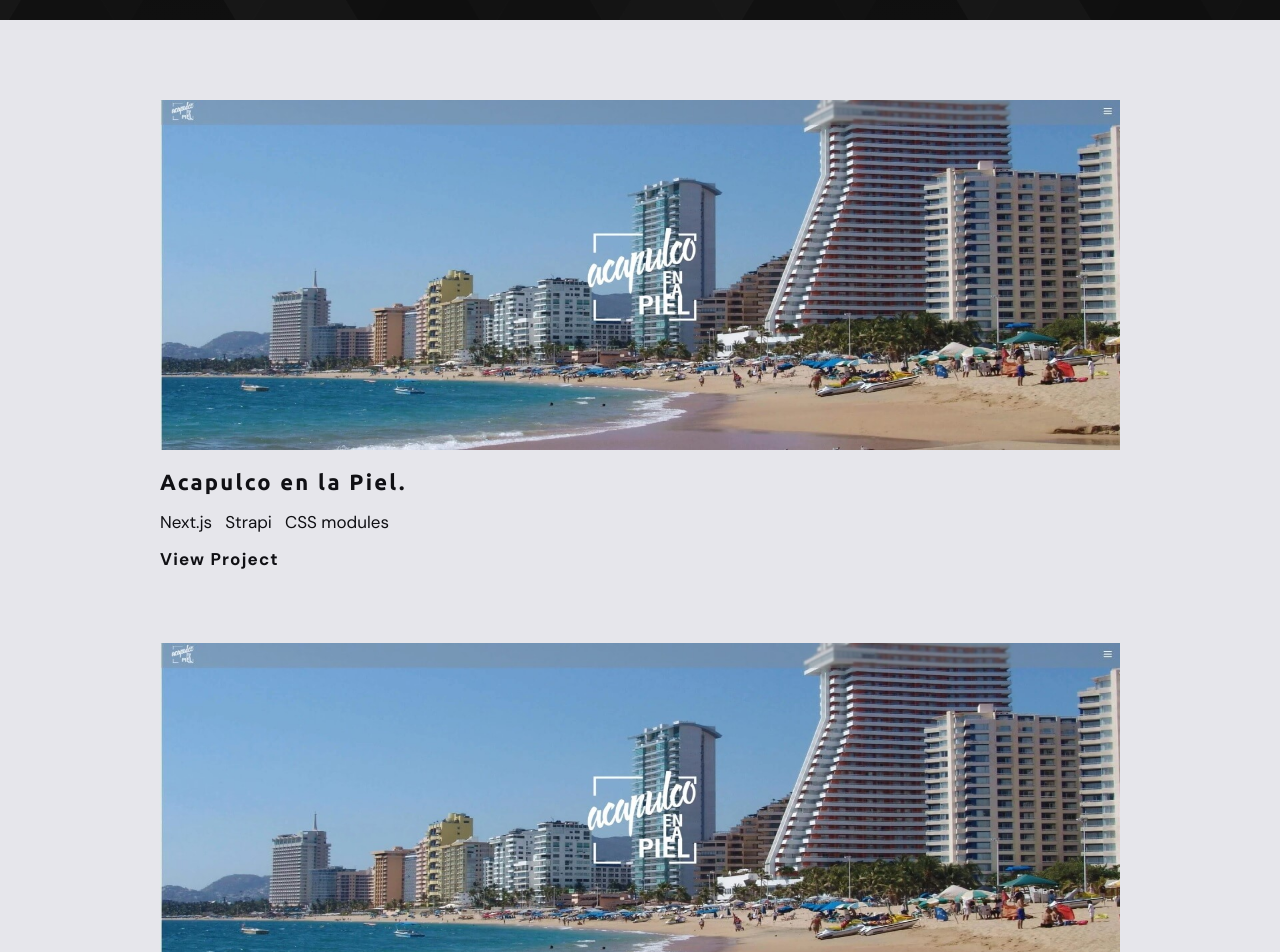
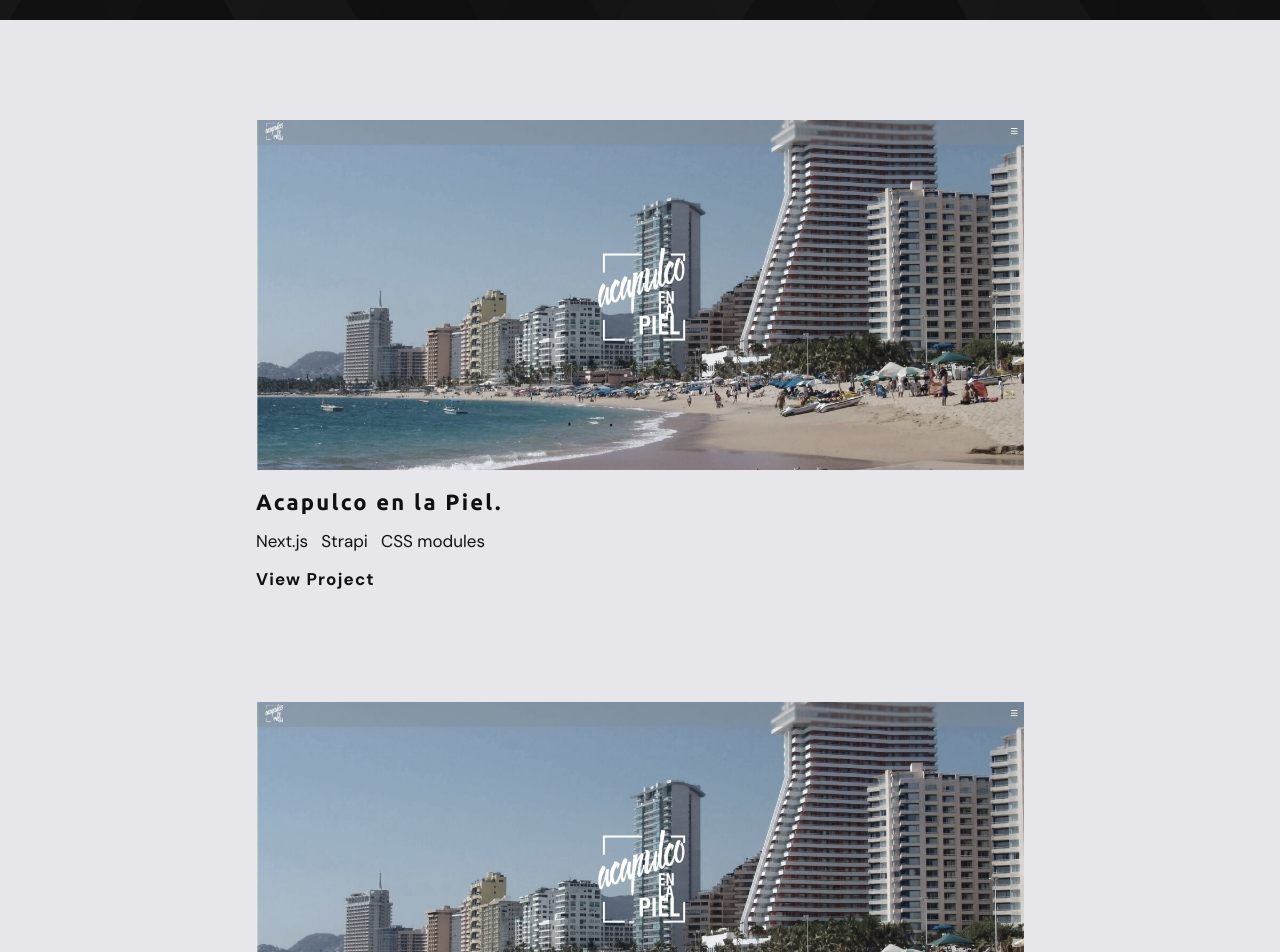
Before and after one commit to davehernandez92/davedev-portfolio-NextJs, a Next.js app: page /components/heroWork in a window 1280 px wide. Shown: the part 780-1732 px from the top of the page. Built offline with nearby package versions, Linux system fonts and the light colour scheme.

Commit message:
projects animations

```diff
--- a/src/pages/components/heroWork.js
+++ b/src/pages/components/heroWork.js
@@ -1,24 +1,27 @@
 /* eslint-disable react/no-unescaped-entities */
 
-import { useState, useEffect } from "react";
+import { useState, useEffect, useRef } from "react";
 import Image from "next/image";
 import Link from "next/link";
-import { useInView } from "framer-motion";
-import { motion } from "framer-motion";
+import { motion, useInView } from "framer-motion";
 import acapulco from "../../../public/images/acapulcoEnlaPiel.jpg";
 
 import styles from "../../styles/heroWork.module.css";
 
 export default function HeroWork() {
   const [isClicked, setIsClicked] = useState(false);
-  const { ref } = useInView({
-    triggerOnce: true,
-    threshold: 0.1,
-  });
+
+  const ref1 = useRef(null);
+  const isInView = useInView(ref1, { once: true });
+  const ref2 = useRef(null);
+  const isInView2 = useInView(ref2, { once: true });
+
+  useEffect(() => {
+    console.log("Element is in view: ", isInView)
+  }, [isInView])
 
   const handleClick = () => {
     setIsClicked(true);
-
   };
 
   const animateVariants = {
@@ -39,11 +42,11 @@
 
 
 
+
   return (
     <>
       <motion.div
         className={` ${styles.hero}`}
-        ref={ref}
         initial={{ opacity: 0, y: 15 }} // Initial state: invisible
         animate={{ opacity: 1, y: 0 }} // Animation state: visible if in view, otherwise invisible and y position at -15
         transition={{ delay: 0.3, duration: 0.5 }} // Delay of 0.5s
@@ -87,7 +90,6 @@
         {/* Jump in click  */}
         <div className={styles.container}>
           <motion.div
-            ref={ref}
             className={`${styles.pulse}`}
             onClick={handleClick}
             initial={animateVariants3.initial}
@@ -103,8 +105,15 @@
 
       <motion.div id="fullScreenSlide" className={styles.fullScreenSlide}>
         {/* Projects */}
-        <div className={styles.project__wrap}>
+        <motion.div
+          className={styles.project__wrap}
+          ref={ref1}
+          initial={{ opacity: 0, y: 50 }}
+          animate={isInView ? { opacity: 1, y: 0 } : ""}
+          transition={{ duration: 0.5, delay: 0.3 }}
+        >
           <Link href={"/"} className={styles.project__wrapLink}>
+            <motion.div className={styles.img__div}>
               <Image
                 src={acapulco}
                 priority={true}
@@ -113,6 +122,8 @@
                 height={300}
                 width={550}
               />
+            </motion.div>
+
             <h2 className={styles.project__title}>Acapulco en la Piel. </h2>
             <div className={styles.project__stack}>
               <p className={styles.project__text}>Next.js</p>
@@ -122,10 +133,17 @@
 
             <p className={`${styles.project__view}`}>View Project</p>
           </Link>
-        </div>
+        </motion.div>
 
-        <div className={styles.project__wrap}>
+        <motion.div
+          className={styles.project__wrap}
+          ref={ref2}
+          initial={{ opacity: 0, y: 50 }}
+          animate={isInView2 ? { opacity: 1, y: 0 } : ""}
+          transition={{ duration: 0.5, delay: 0.3 }}
+        >
           <Link href={"/"} className={styles.project__wrapLink}>
+            <motion.div className={styles.img__div}>
               <Image
                 src={acapulco}
                 priority={true}
@@ -134,15 +152,18 @@
                 height={300}
                 width={550}
               />
+            </motion.div>
+
             <h2 className={styles.project__title}>Acapulco en la Piel. </h2>
             <div className={styles.project__stack}>
               <p className={styles.project__text}>Next.js</p>
               <p className={styles.project__text}>Strapi</p>
               <p className={styles.project__text}>CSS modules</p>
             </div>
+
             <p className={`${styles.project__view}`}>View Project</p>
           </Link>
-        </div>
+        </motion.div>
       </motion.div>
     </>
   );
--- a/src/styles/heroWork.module.css
+++ b/src/styles/heroWork.module.css
@@ -53,6 +53,8 @@
     flex-direction: column;
 }
 
+
+
 .container {
     background: transparent;
     display: flex;
@@ -104,9 +106,19 @@
 
   .project__wrap{
     width: 90%;
-    margin: 0 auto;
+    margin:  auto;
 
 
+  }
+  .project__wrap:hover .project__img{
+    filter: none;
+    transform: scale(1.05);
+  }
+
+  .project__img{
+    filter: grayscale(50%);
+        transition: all .3s ease-in;
+        overflow: hidden;
   }
 
   .project__title{
@@ -116,6 +128,10 @@
     letter-spacing: .1em;
     margin: 1rem 0;
     color: var(--black);
+    transition: all .3s ease-in;
+  }
+  .project__wrap:hover .project__title{
+    color: var(--primary-orange);
   }
 
   .project__stack{
@@ -128,14 +144,22 @@
     font-weight: 400;
     margin-bottom: 1rem;
     color: var(--black);
+    transition: color .3s ease-in;
 
 
   }
-
+  .project__wrap:hover  .project__text{
+    color: var(--primary-orange);
+  }
   .project__view{
     letter-spacing: .07em;
     margin-bottom: 2rem;
     color: var(--black);
+    transition: color .3s ease-in;
+  }
+
+  .project__wrap:hover  .project__view{
+    color: var(--primary-orange);
   }
 
 
@@ -150,19 +174,30 @@
 
     .project__wrap{
       width: 75%;
-      height: auto;
-      margin: 0 auto;
+      height: 100%;
+      margin: 2rem auto;
 
+    }
+    .img__div{
+      position: relative;
+      overflow: hidden;
     }
     .project__img{
       width: 100%;
       height: 350px;
       aspect-ratio: 1.85/1;
+
+
     }
+
+
   }
   @media screen and (min-width: 840px) {
     .hero{
         height: 899px;
+    }
+    .project__wrap{
+      width: 60%;
     }
   }
 @media screen and (min-width: 1020px) {
```
Lines whose indentation alone changed are shown as unchanged.
